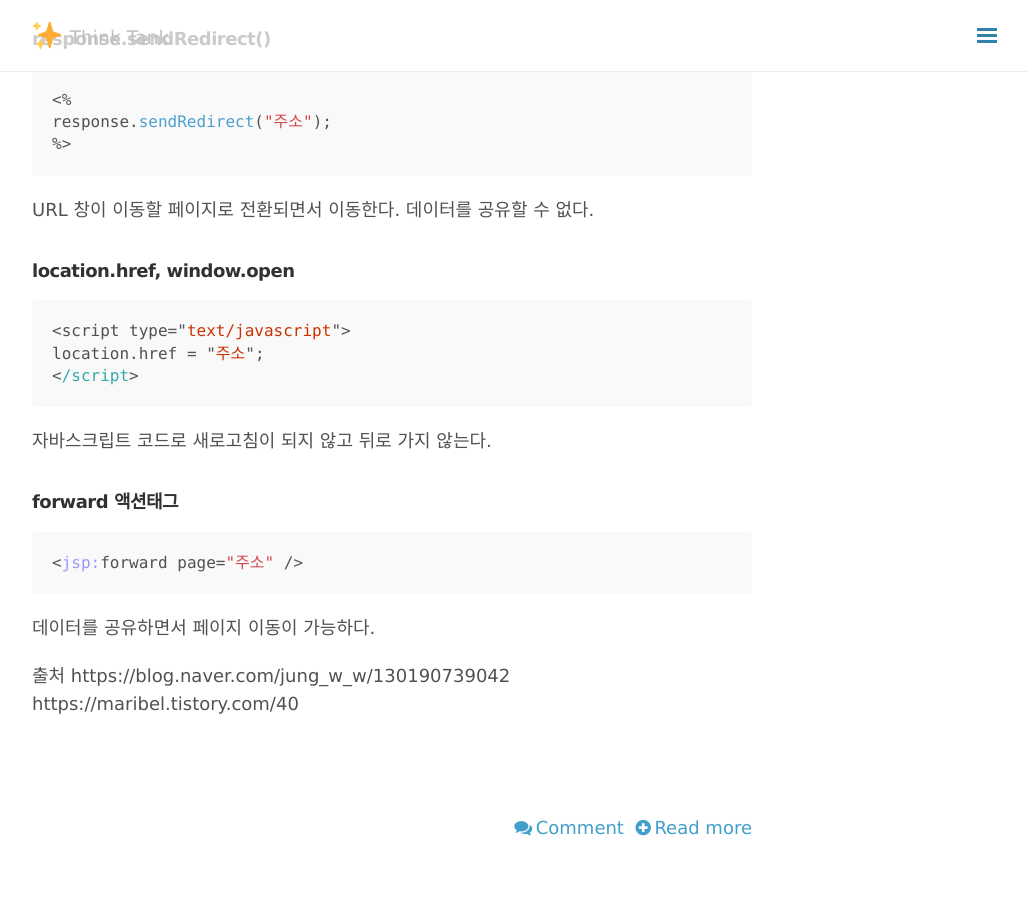
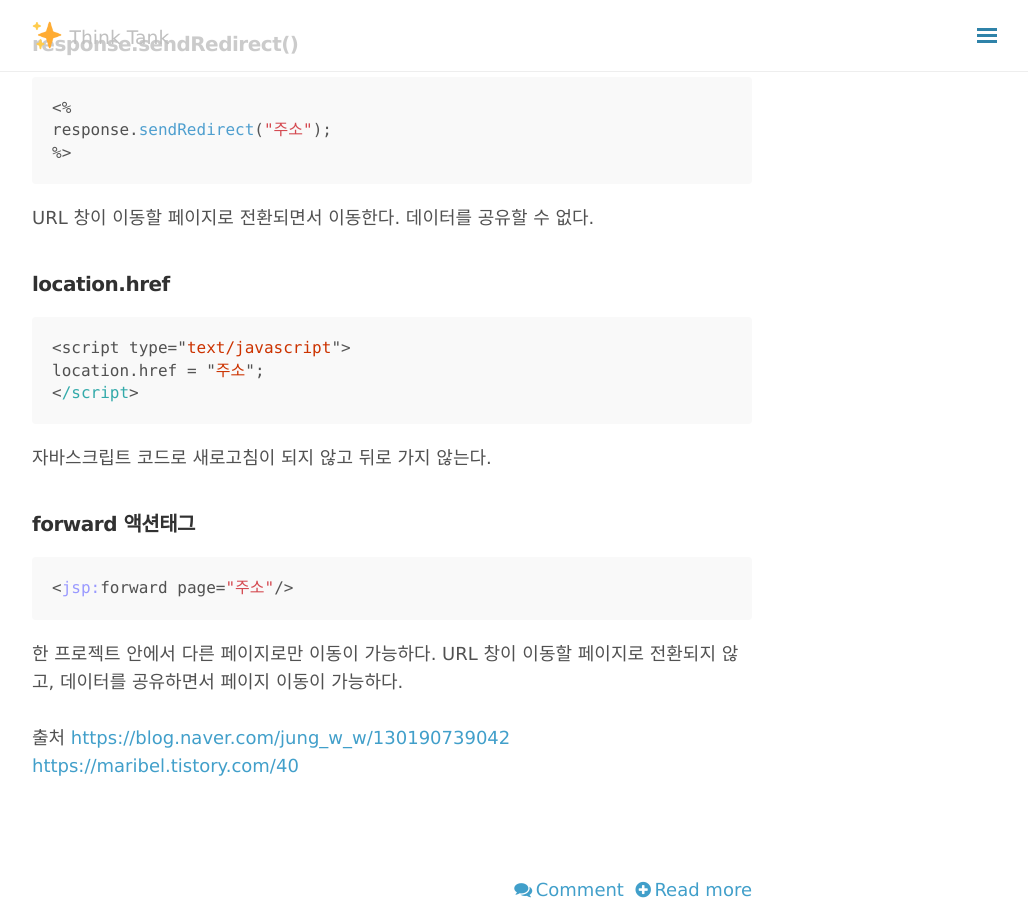
Before and after one commit to kizuc/kizuc.github.io, a Jekyll site: the page built from blog/index.html, in a window 1280 px wide and 900 px high, scrolled down 300 px. Shown: the whole window, without its empty margins (248-1276 px from the left). Built offline with Jekyll 4.4.1, drawn with Linux system fonts in a browser that asks for light colours; nearby versions of some CDN libraries; the list of posts is cut into pages by our own code; comment, search, counter and statistics services are not loaded.

Commit message:
220704 TIL

````diff
--- a/_posts/2022-07-04-TIL.md
+++ b/_posts/2022-07-04-TIL.md
@@ -10,7 +10,7 @@ date: 2022-07-04
 
 
 ## 페이지 이동 종류와 차이점
-### response.sendRedirect()
+## response.sendRedirect()
 ```java
 <%
 response.sendRedirect("주소");
@@ -18,7 +18,7 @@ response.sendRedirect("주소");
 ```
 URL 창이 이동할 페이지로 전환되면서 이동한다. 데이터를 공유할 수 없다.
 
-### location.href, window.open
+## location.href
 ```javascript
 <script type="text/javascript">
 location.href = "주소";
@@ -26,14 +26,15 @@ location.href = "주소";
 ```
 자바스크립트 코드로 새로고침이 되지 않고 뒤로 가지 않는다.
 
-### forward 액션태그
+## forward 액션태그
 ```java
-<jsp:forward page="주소" />
+<jsp:forward page="주소"/>
 ```
-데이터를 공유하면서 페이지 이동이 가능하다.
-
-출처 https://blog.naver.com/jung_w_w/130190739042
-https://maribel.tistory.com/40
+한 프로젝트 안에서 다른 페이지로만 이동이 가능하다. URL 창이 이동할 페이지로 전환되지 않고, 데이터를 공유하면서 페이지 이동이 가능하다.
+<br>
+<br>
+출처 <https://blog.naver.com/jung_w_w/130190739042>
+<https://maribel.tistory.com/40>
 
 <br>
 <br>
````
